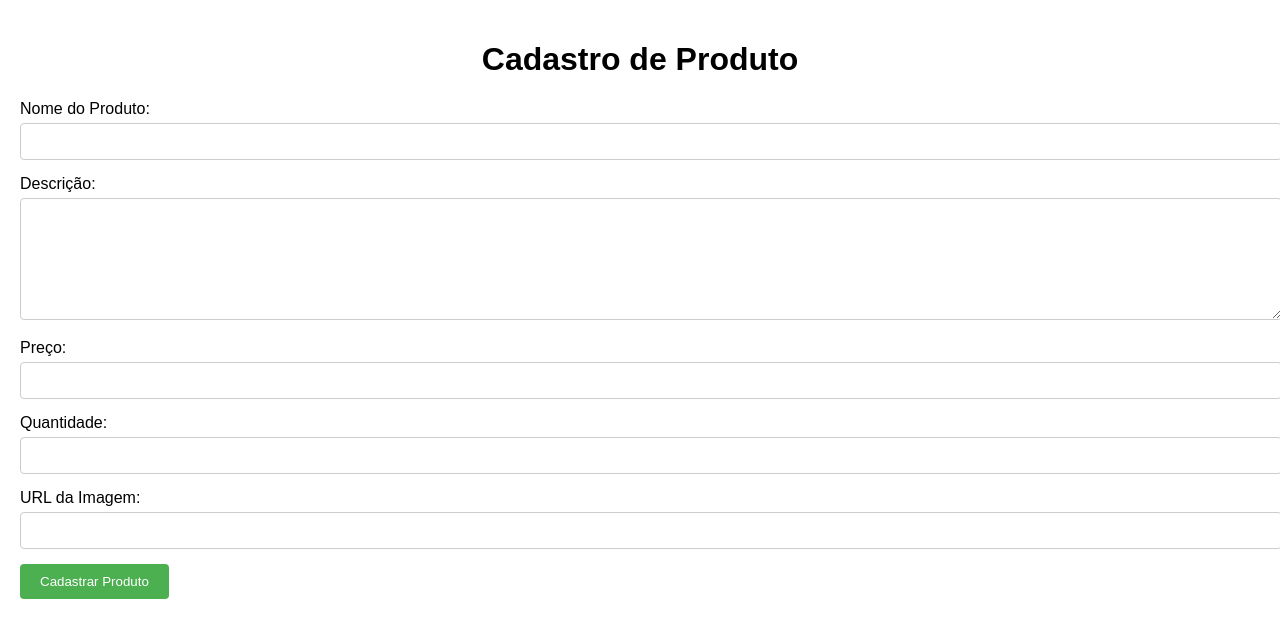
After one commit to anabellmartinez/computa-o-grafica, a PHP site: page /produto.html in a window 1280 px wide. The commit adds this page. Shown: the top 638 px of the page. Run offline with PHP 8.4, Linux system fonts and the light colour scheme.

Commit message:
Add files via upload

```diff
--- /dev/null
+++ b/joia/produto.css
@@ -0,0 +1,54 @@
+body {
+    font-family: Arial, sans-serif;
+    margin: 0;
+    padding: 20px;
+  }
+
+  h1 {
+    text-align: center;
+  }
+
+  .form-group {
+    margin-bottom: 15px;
+  }
+
+  label {
+    display: block;
+    margin-bottom: 5px;
+  }
+
+  input, textarea {
+    width: 100%;
+    padding: 10px;
+    border: 1px solid #ccc;
+    border-radius: 4px;
+  }
+
+  textarea {
+    height: 100px;
+  }
+
+  button {
+    background-color: #4CAF50;
+    color: white;
+    padding: 10px 20px;
+    border: none;
+    border-radius: 4px;
+    cursor: pointer;
+  }
+
+  button:hover {
+    background-color: #45A049;
+  }
+  #download-container {
+    margin-top: 15px;
+  }
+
+  #download-link {
+    text-decoration: none;
+    color: #4CAF50;
+  }
+
+  #download-link:hover {
+    color: #45A049;
+  }
--- /dev/null
+++ b/joia/produto.html
@@ -0,0 +1,52 @@
+<!DOCTYPE html>
+<html lang="pt-br">
+<head>
+  <meta charset="UTF-8">
+  <meta name="viewport" content="width=device-width, initial-scale=1.0">
+  <title>Cadastro de Produto</title>
+  <link rel="stylesheet" href="produto.css">
+</head>
+<body>
+  <h1>Cadastro de Produto</h1>
+  <form action="" method="post">
+    <section class="form-group">
+      <label for="nome">Nome do Produto:</label>
+      <input type="text" id="nome" name="nome" required>
+    </section>
+    <section class="form-group">
+      <label for="descricao">Descrição:</label>
+      <textarea id="descricao" name="descricao" required></textarea>
+    </section>
+    <section class="form-group">
+      <label for="preco">Preço:</label>
+      <input type="number" step="0.01" id="preco" name="preco" required>
+    </section>
+    <section class="form-group">
+      <label for="quantidade">Quantidade:</label>
+      <input type="number" id="quantidade" name="quantidade" required>
+    </section>
+    <section class="form-group">
+      <label for="imagem">URL da Imagem:</label>
+      <input type="url" id="imagem" name="imagem">
+    </section>
+    <div id="download-container" style="display: none;"> <a href="" id="download-link" target="_blank">Baixar Imagem</a>
+    </div>
+    <button type="submit">Cadastrar Produto</button>
+  </form>
+  <script>
+    const imagemInput = document.getElementById('imagem');
+    const downloadContainer = document.getElementById('download-container');
+    const downloadLink = document.getElementById('download-link');
+
+    imagemInput.addEventListener('input', function() {
+      const imageUrl = this.value;
+      if (imageUrl) {
+        downloadLink.href = imageUrl;
+        downloadContainer.style.display = 'block';
+      } else {
+        downloadContainer.style.display = 'none';
+      }
+    });
+  </script>
+</body>
+</html>
```
Also changed, not shown: joia/cliente.css (added, +50 -0 lines), joia/cliente.html (added, +29 -0 lines), joia/login.css (added, +49 -0 lines), joia/login.html (added, +23 -0 lines), joia/venda.css (+7 -2 lines), joia/venda.html (+28 -0 lines).
